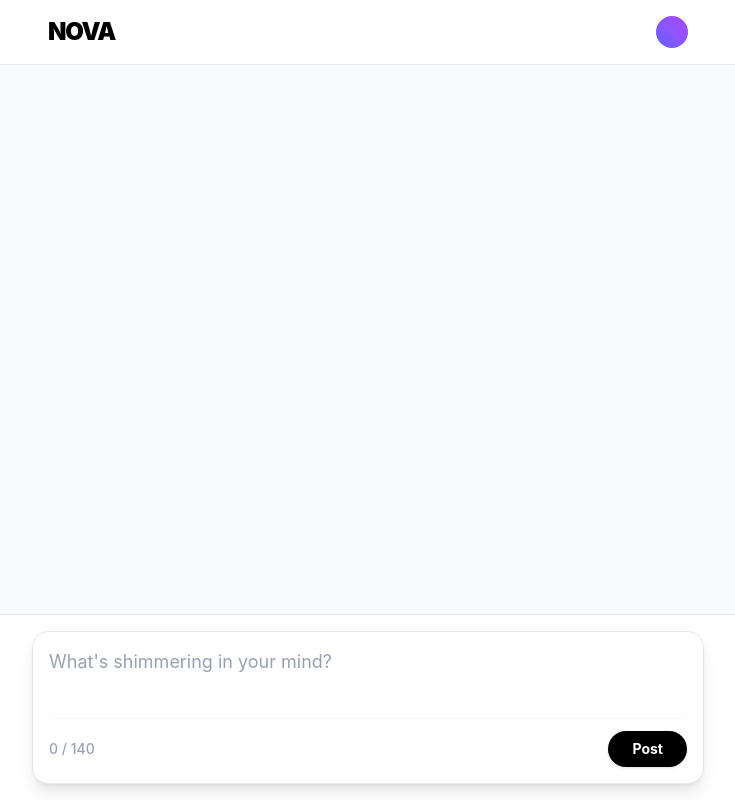
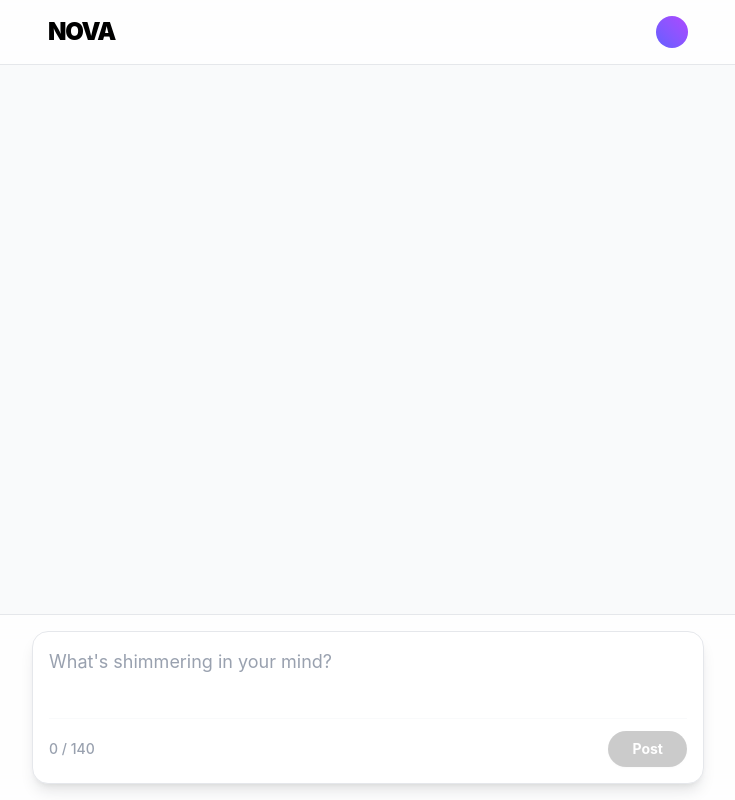
Before and after one commit to desphixs/Staqed-Nova-using-React-and-TailwindCSS, a React (Vite) app: page / in a window 1280 px wide. Shown: the whole page, without its empty margins (272-1007 px from the left). Built offline with nearby package versions, Linux system fonts and the light colour scheme.

Commit message:
Integrated validation checker for inpput box

```diff
--- a/src/App.jsx
+++ b/src/App.jsx
@@ -1,6 +1,10 @@
-import React from 'react';
+import React, { useState } from 'react';
 
 const App = () => {
+  // We use 'useState' to give our app a short-term memory!
+  // 'newThought' stores the text as you type, and 'setNewThought' is the function we use to update it.
+  const [newThought, setNewThought] = useState("");
+
   return (
     <div className="min-h-screen bg-gray-50 font-sans text-gray-900">
       {/* Header */}
@@ -11,7 +15,7 @@ const App = () => {
         </div>
       </header>
 
-      {/* Main Content Area - Added pb-40 so the feed isn't covered by the fixed box */}
+      {/* Main Content Area */}
       <main className="mx-auto max-w-2xl px-4 py-8 pb-40">
          {/* Phase 4 feed will go here */}
       </main>
@@ -20,16 +24,33 @@ const App = () => {
       <footer className="fixed bottom-0 left-0 right-0 border-t border-gray-200 bg-white/80 p-4 backdrop-blur-md">
         <div className="mx-auto max-w-2xl">
           <div className="rounded-2xl border border-gray-200 bg-white p-4 shadow-lg transition-shadow focus-within:ring-1 focus-within:ring-gray-200">
+            {/* We connect the textarea to our 'newThought' state */}
+            {/* 'value' locks the text to our state, and 'onChange' updates the state as we type */}
             <textarea
               className="w-full resize-none border-none bg-transparent text-lg placeholder-gray-400 focus:outline-none focus:ring-0"
               placeholder="What's shimmering in your mind?"
               rows="2"
+              value={newThought}
+              onChange={(e) => setNewThought(e.target.value)}
             ></textarea>
 
             <div className="mt-2 flex items-center justify-between border-t border-gray-50 pt-3">
-              <span className="text-sm text-gray-400 font-medium">0 / 140</span>
+              {/* We show an error message if the user goes over the 140 character limit */}
+              <div className="flex flex-col">
+                <span className={`text-sm font-medium transition-colors ${newThought.length > 140 ? 'text-red-500' : 'text-gray-400'}`}>
+                  {newThought.length} / 140
+                </span>
+                {newThought.length > 140 && (
+                  <span className="text-[10px] font-bold uppercase tracking-wider text-red-500 animate-pulse">
+                    Max characters exceeded
+                  </span>
+                )}
+              </div>
 
-              <button className="rounded-full bg-black px-6 py-2 text-sm font-bold text-white transition-all active:scale-95 hover:bg-gray-800 shadow-sm">
+              <button
+                disabled={newThought.length > 140 || newThought.length === 0}
+                className="rounded-full bg-black px-6 py-2 text-sm font-bold text-white transition-all active:scale-95 hover:bg-gray-800 shadow-sm disabled:opacity-20 disabled:cursor-not-allowed"
+              >
                 Post
               </button>
             </div>
```
